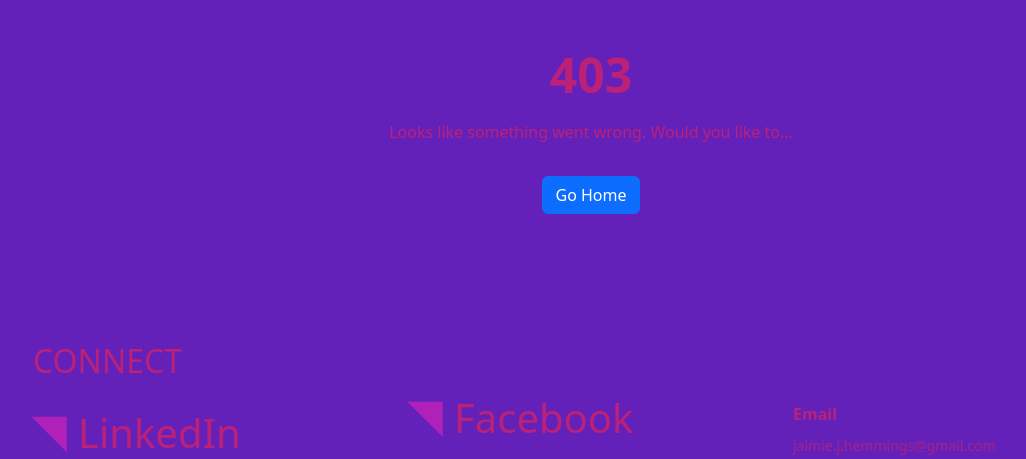
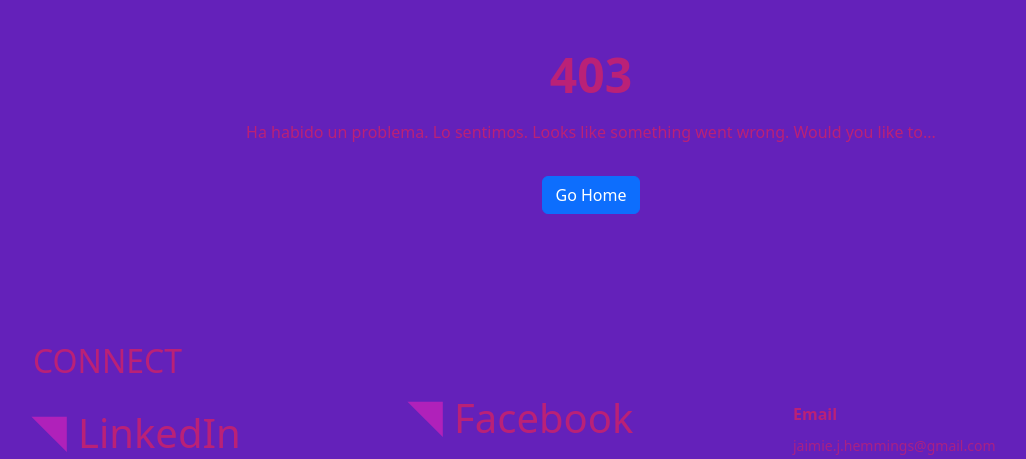
Before and after one commit to LidiaMorejudo/spanresources, a Python web app: template spanresources/templates/403.html in a window 1280 px wide. Shown: the part 58-517 px from the top of the page, without its empty margins (49-1075 px from the left). Run offline with Jinja, Linux system fonts and the light colour scheme; the template is opened without the code that fills it, so the values that code supplies are empty.

Commit message:
Added phrase in Spanish to message for error 403

```diff
--- a/spanresources/templates/403.html
+++ b/spanresources/templates/403.html
@@ -12,7 +12,7 @@
     <div class="row">
       <div class="col-12">
         <h1 class="display-5 fw-bold mb-3">403</h1>
-        <p>Looks like something went wrong. Would you like to...</p>
+        <p>Ha habido un problema. Lo sentimos. Looks like something went wrong. Would you like to...</p>
         <a href="{{ url_for('home') }}" class="btn btn-primary mt-3">Go Home</a>
         <p class="mt-5">{{error_message}}</p>
       </div>
```
